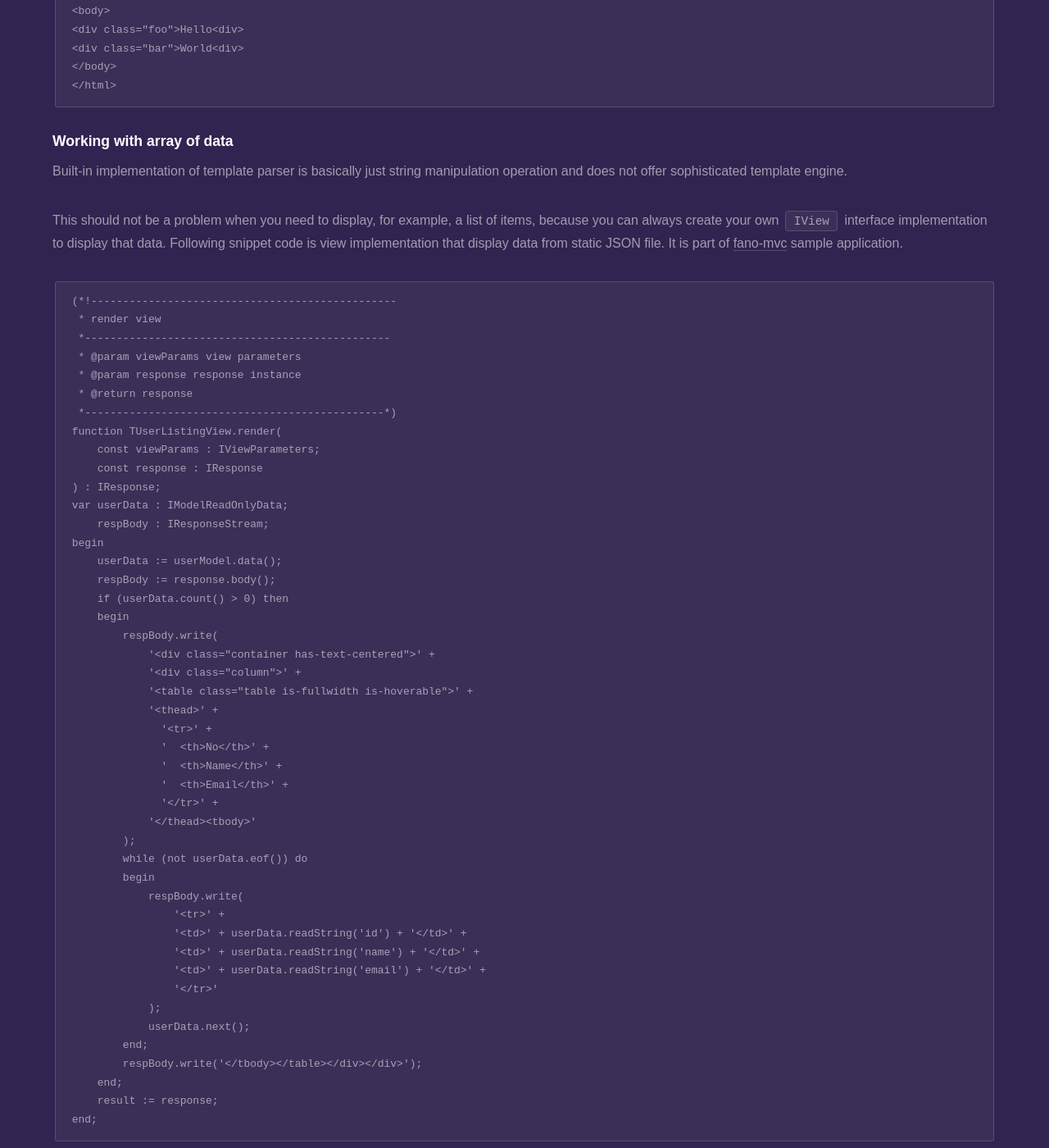
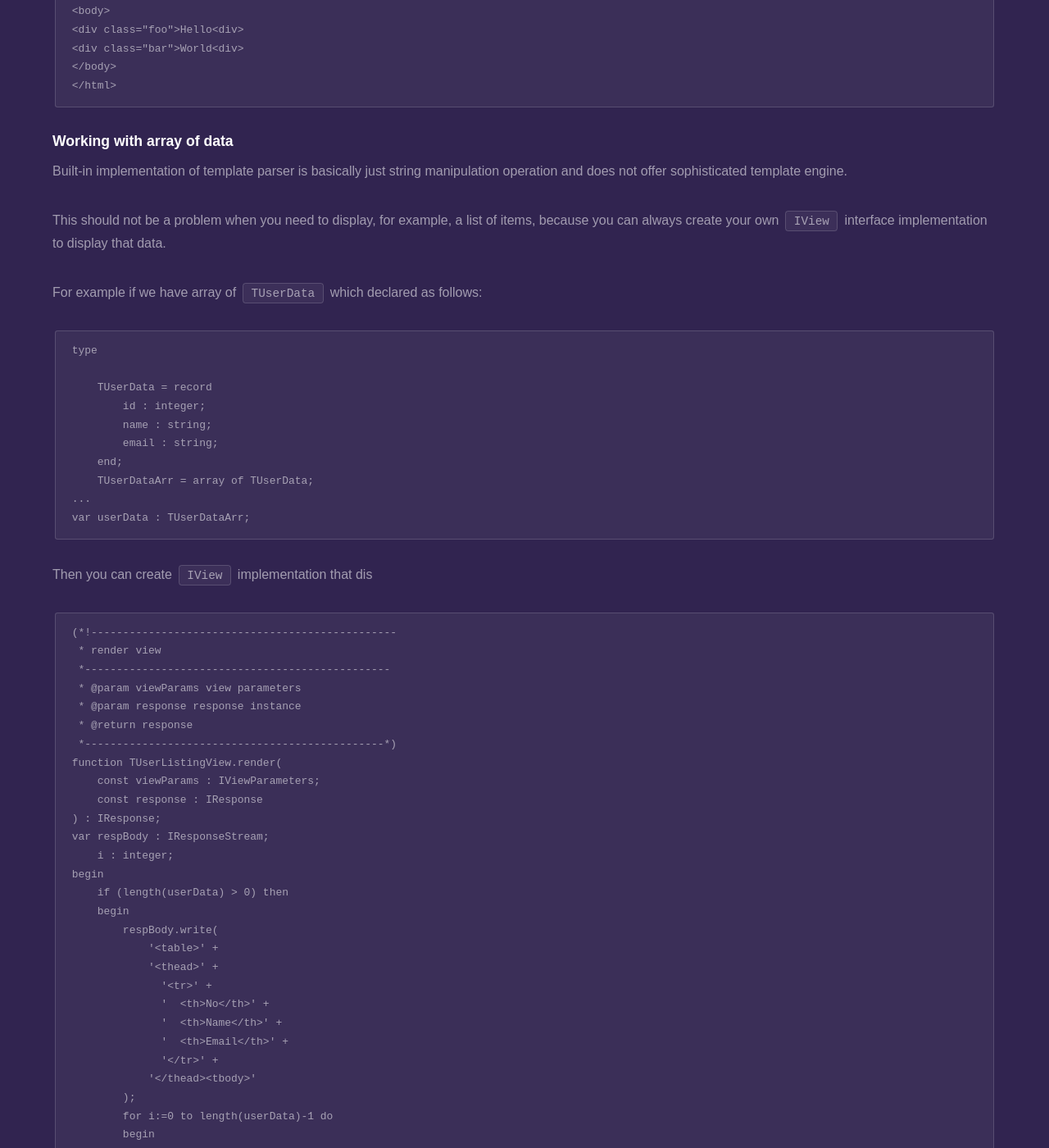
Before and after one commit to fanoframework/fanoframework.github.io, a Jekyll site: the page built from working-with-views/index.md, in a window 1280 px wide and 1400 px high, scrolled down 5942 px. Shown: the whole window at 82% size. Built offline with Jekyll 4.4.1, drawn with Linux system fonts in a browser that asks for light colours; our own code applies the rules of GitHub Pages for plain Markdown files; some of the changed text lies outside the part shown.

Commit message:
add content about workin with models

````diff
--- a/working-with-views/index.md
+++ b/working-with-views/index.md
@@ -256,7 +256,76 @@
 
 This should not be a problem when you need to display, for example, a list of
 items, because you can always create your own `IView` interface implementation
-to display that data. Following snippet code is view implementation that display data from static JSON file. It is part of [fano-mvc](https://github.com/fanoframework/fano-mvc) sample application.
+to display that data.
+
+For example if we have array of `TUserData` which declared as follows:
+
+```
+type
+
+    TUserData = record
+        id : integer;
+        name : string;
+        email : string;
+    end;
+    TUserDataArr = array of TUserData;
+...
+var userData : TUserDataArr;
+```
+
+Then you can create `IView` implementation that dis
+
+```
+(*!------------------------------------------------
+ * render view
+ *------------------------------------------------
+ * @param viewParams view parameters
+ * @param response response instance
+ * @return response
+ *-----------------------------------------------*)
+function TUserListingView.render(
+    const viewParams : IViewParameters;
+    const response : IResponse
+) : IResponse;
+var respBody : IResponseStream;
+    i : integer;
+begin
+    if (length(userData) > 0) then
+    begin
+        respBody.write(
+            '<table>' +
+            '<thead>' +
+              '<tr>' +
+              '  <th>No</th>' +
+              '  <th>Name</th>' +
+              '  <th>Email</th>' +
+              '</tr>' +
+            '</thead><tbody>'
+        );
+        for i:=0 to length(userData)-1 do
+        begin
+            respBody.write(
+                '<tr>' +
+                '<td>' + intToStr(userData[i].id) + '</td>' +
+                '<td>' + userData[i].name' + '</td>' +
+                '<td>' + userData[i].email + '</td>' +
+                '</tr>'
+            );
+        end;
+        respBody.write('</tbody></table>');
+    end;
+    result := response;
+end;
+```
+
+## Displaying data from model
+
+[Working with Models](/working-with-models) explains about model that Fano Framework use.
+
+To work with models in view instance, what you need to do is to inject model
+instance into view
+
+Following snippet code is view implementation that display data from static JSON file. It is part of [fano-mvc](https://github.com/fanoframework/fano-mvc) sample application.
 
 ```
 (*!------------------------------------------------
@@ -278,9 +347,7 @@
     if (userData.count() > 0) then
     begin
         respBody.write(
-            '<div class="container has-text-centered">' +
-            '<div class="column">' +
-            '<table class="table is-fullwidth is-hoverable">' +
+            '<table>' +
             '<thead>' +
               '<tr>' +
               '  <th>No</th>' +
@@ -300,10 +367,8 @@
             );
             userData.next();
         end;
-        respBody.write('</tbody></table></div></div>');
+        respBody.write('</tbody></table>');
     end;
     result := response;
 end;
 ```
-
-## Displaying data from model
````
Also changed, not shown: working-with-models/index.md (added, +66 -0 lines).
